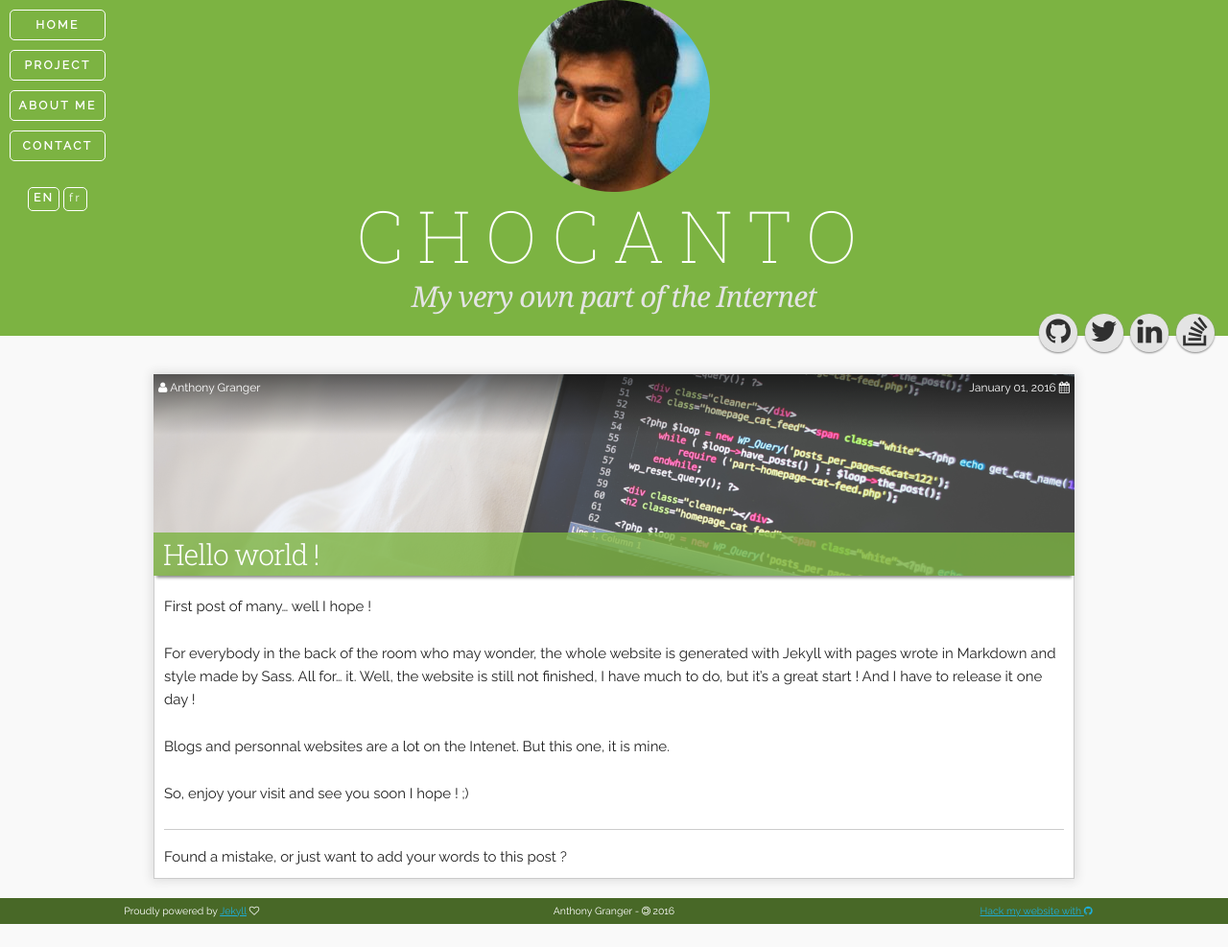
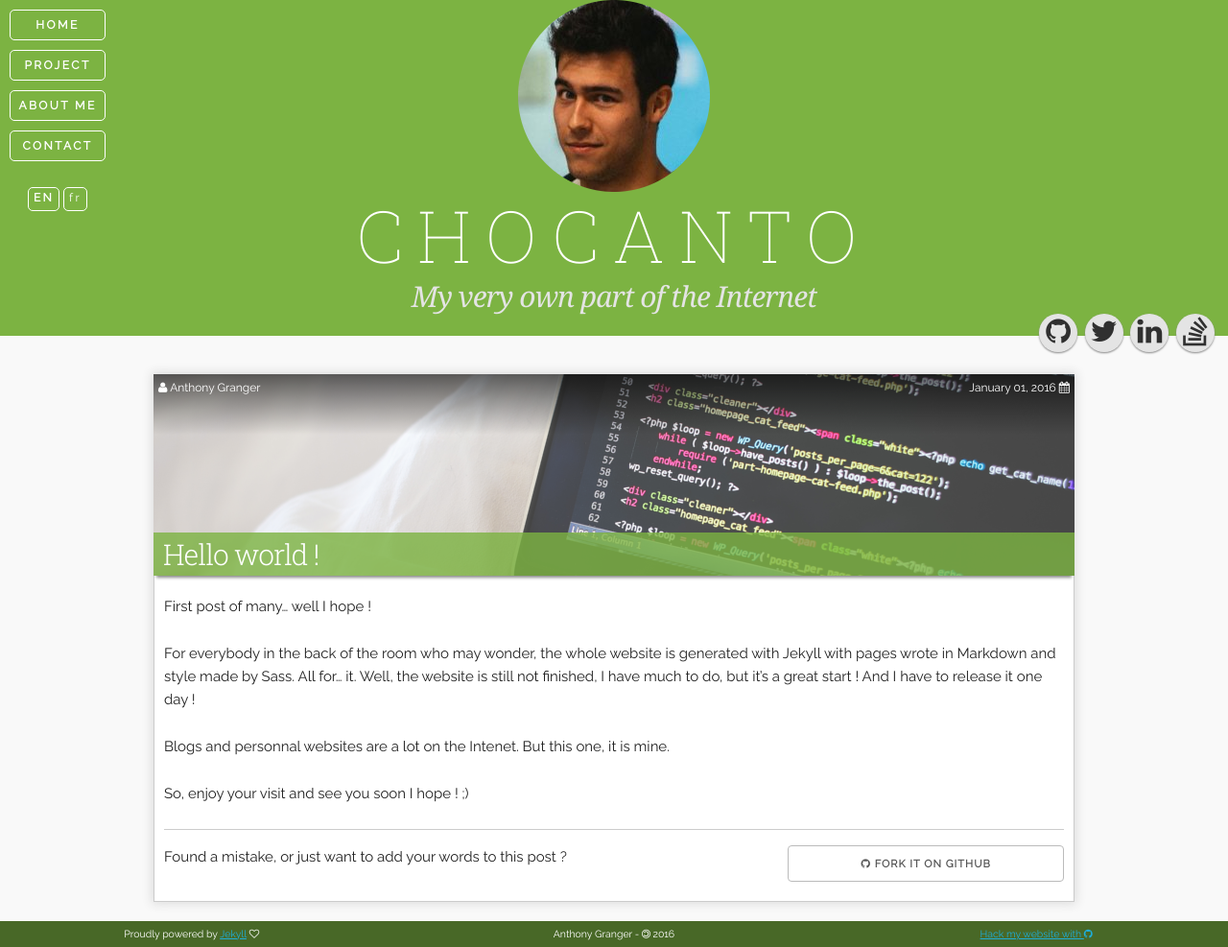
Before and after one commit to Chocanto/Chocanto.github.io, a Jekyll site: the page built from _posts/2016-01-01-hello-world.md, in a window 1280 px wide. Shown: the whole page at 96% size. Built offline with Jekyll 4.4.1, drawn with Linux system fonts in a browser that asks for light colours; Markdown is read by kramdown in place of the engine named in the settings; before the commit the page ends 963 px from its top, so only the background shows below that.

Commit message:
Fix fork me button not display in production environment

```diff
--- a/_includes/article-footer.html
+++ b/_includes/article-footer.html
@@ -3,7 +3,7 @@
     {{ site.t['footer-article'][page.lang] }}
   </div>
   <div class="four columns">
-  	{% if site.environment == 'production' %}
+  	{% if jekyll.environment == 'production' %}
     	<a class="button github-edit" href="{{ site.github.repository_url }}{{ site.github-default-branch }}{{ page.path }}" target="_blank"><i class="fa fa-github"></i> {{ site.t['fork'][page.lang] }}</a>
     {% endif %}
   </div>
```
